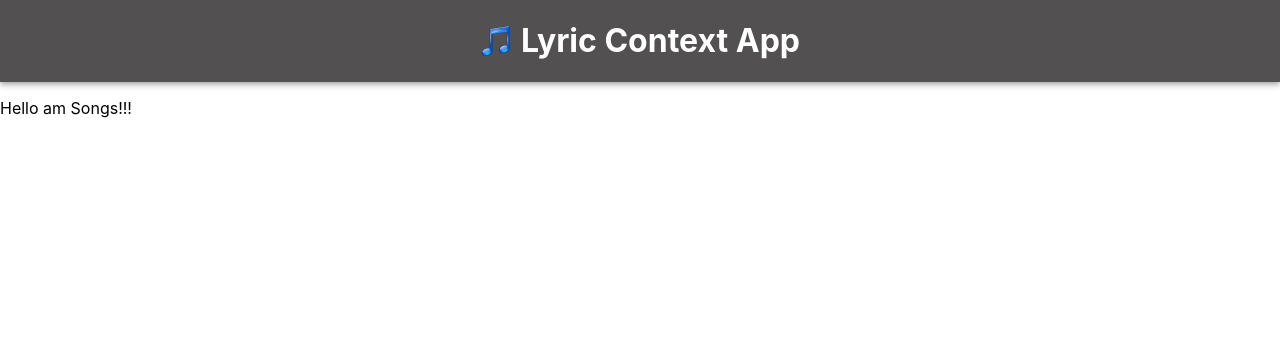
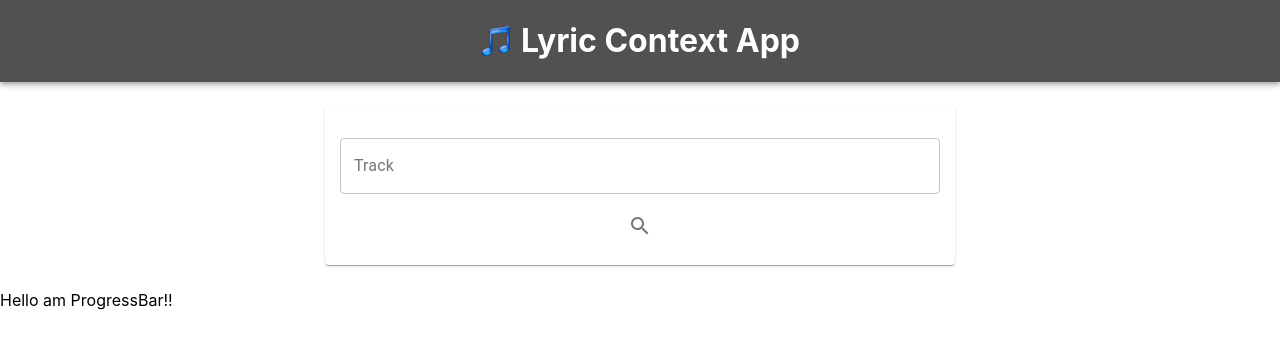
Before and after one commit to dev-miguel-resources/context-api-gen8, a React (Create React App) app: page / in a window 1280 px wide. Shown: the top 348 px of the page. Built offline with nearby package versions, Linux system fonts and the light colour scheme; no server answers.

Commit message:
defining songs page with context

```diff
--- a/src/components/Common/Message.js
+++ b/src/components/Common/Message.js
@@ -0,0 +1,11 @@
+import React from "react";
+
+const Message = () => {
+  return (
+    <div>
+      <p>Hello am Message!!</p>
+    </div>
+  );
+};
+
+export default Message;
--- a/src/components/Common/ProgressBar.js
+++ b/src/components/Common/ProgressBar.js
@@ -0,0 +1,11 @@
+import React from "react";
+
+const ProgressBar = () => {
+  return (
+    <div>
+      <p>Hello am ProgressBar!!</p>
+    </div>
+  );
+};
+
+export default ProgressBar;
--- a/src/components/Songs/SearchTracks.js
+++ b/src/components/Songs/SearchTracks.js
@@ -0,0 +1,22 @@
+import React from "react";
+import Paper from "@material-ui/core/Paper";
+import TextField from "@material-ui/core/TextField";
+import IconButton from "@material-ui/core/IconButton";
+import SearchIcon from "@material-ui/icons/Search";
+
+const SearchTracks = ({ validateQTrack }) => (
+  <Paper className="paper defaultPaper">
+    <TextField
+      id="q_track"
+      label="Track"
+      margin="normal"
+      variant="outlined"
+      onKeyPress={(e) => validateQTrack(e)}
+    />
+    <IconButton onClick={(e) => validateQTrack(e)}>
+      <SearchIcon />
+    </IconButton>
+  </Paper>
+);
+
+export default SearchTracks;
--- a/src/components/Songs/Tracks.js
+++ b/src/components/Songs/Tracks.js
@@ -0,0 +1,29 @@
+import React, { Fragment } from "react";
+import Grid from "@material-ui/core/Grid";
+import Track from "./Track";
+import Message from "./../Common/Message";
+
+const Tracks = ({ tracks, text }) => (
+  <Fragment>
+    <Message text={text} />
+    <div className="root">
+      <Grid container spacing={3} justify="center">
+        {tracks.map((track) => {
+          const { commontrack_id, track_name, album_name, artist_name } =
+            track.track;
+          return (
+            <Track
+              key={commontrack_id}
+              commontrack_id={commontrack_id}
+              track_name={track_name}
+              album_name={album_name}
+              artist_name={artist_name}
+            />
+          );
+        })}
+      </Grid>
+    </div>
+  </Fragment>
+);
+
+export default Tracks;
--- a/src/components/Songs/index.js
+++ b/src/components/Songs/index.js
@@ -1,7 +1,26 @@
-import React from "react";
+import React, { Fragment, useContext } from "react";
+import { SongsContext } from "./../../contexts/SongsContext";
+import SearchTracks from "./SearchTracks";
+import Tracks from "./Tracks";
+import ProgressBar from "./../Common/ProgressBar";
+import Message from "./../Common/Message";
 
 const Songs = () => {
-  return <div><p>Hello am Songs!!!</p></div>;
+  const { validateQTrack, doneFetch, tracks, text } = useContext(SongsContext);
+  return (
+    <Fragment>
+      <SearchTracks validateQTrack={validateQTrack} />
+      {doneFetch ? (
+        tracks.length ? (
+          <Tracks text={text} tracks={tracks} />
+        ) : (
+          <Message text={text} />
+        )
+      ) : (
+        <ProgressBar />
+      )}
+    </Fragment>
+  );
 };
 
 export default Songs;
--- a/src/constants/index.js
+++ b/src/constants/index.js
@@ -1,7 +1,7 @@
 const cors_anywhere = "https://cors-anywhere.herokuapp.com/";
 const base_url = "https://api.musixmatch.com/ws/1.1/";
-const chart_tracks_get="chart.tracks.get?chart_name=top&page=1&page_size=10&f_has_lyrics=1";
-const track_search="track.search?q_track";
+const chart_tracks_get = "chart.tracks.get?chart_name=top&page=1&page_size=10&f_has_lyrics=1";
+const track_search = "track.search?q_track=";
 const track_search_params="&page=1&page_size=10&f_has_lyrics=1&s_track_rating=desc";
 const tracks_lyrics_get="track.lyrics.get?commontrack_id=";
 const track_get="track.get?commontrack_id=";
```
